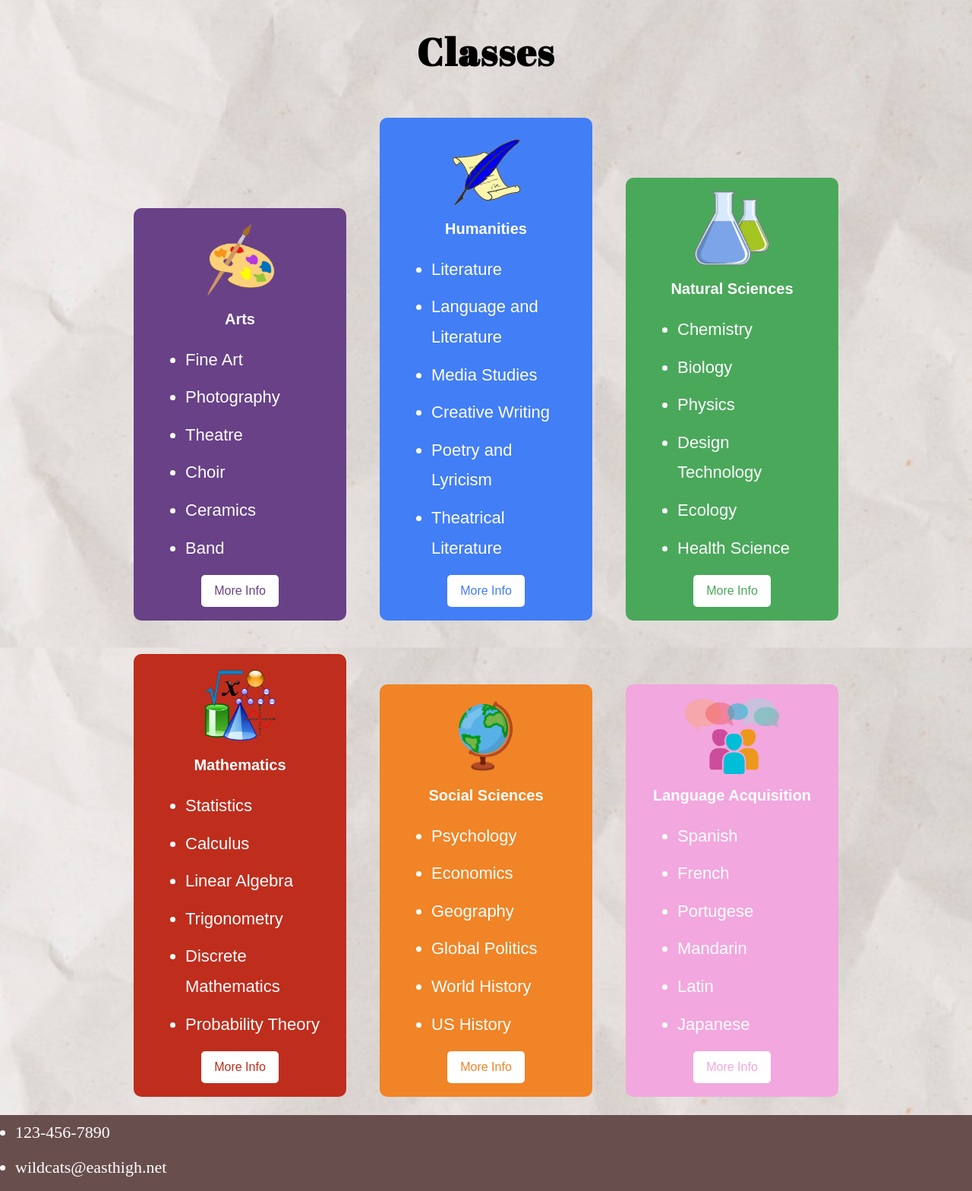
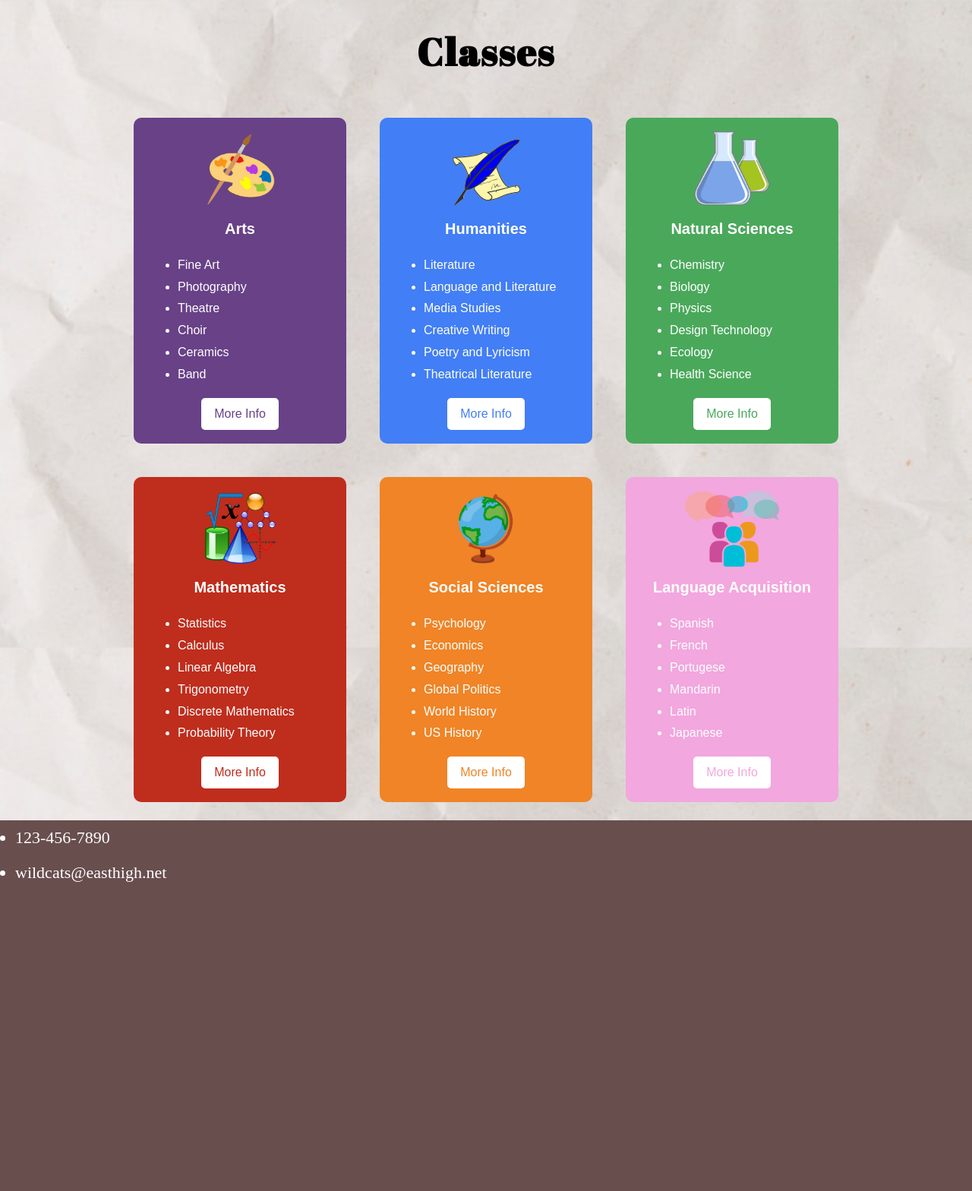
Before and after one commit to Delverino/EARS, a PHP site: page /classes.html in a window 1280 px wide. Shown: the part 100-1668 px from the top of the page at 76% size. After the commit the page ends 1261 px from the top, so only its background shows below. Run offline with PHP 8.4, Linux system fonts and the light colour scheme.

Commit message:
Fixed li styling

```diff
--- a/Midterm/styles.css
+++ b/Midterm/styles.css
@@ -65,7 +65,7 @@ ul.bottom-nav {
     left: auto;
     right: 0;
 }
-li {
+a > li {
     margin: 10px;
     color: var(--light-color);
     font-size: 22px;
```
